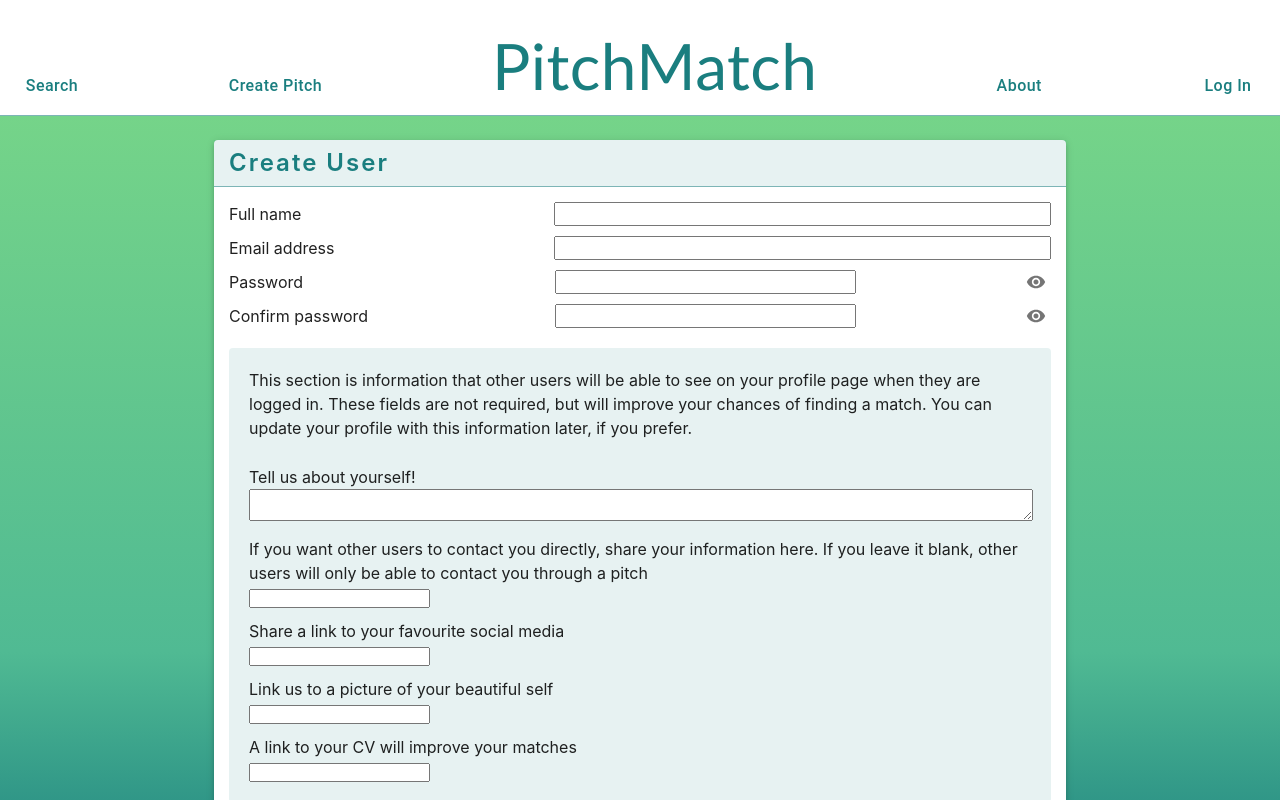
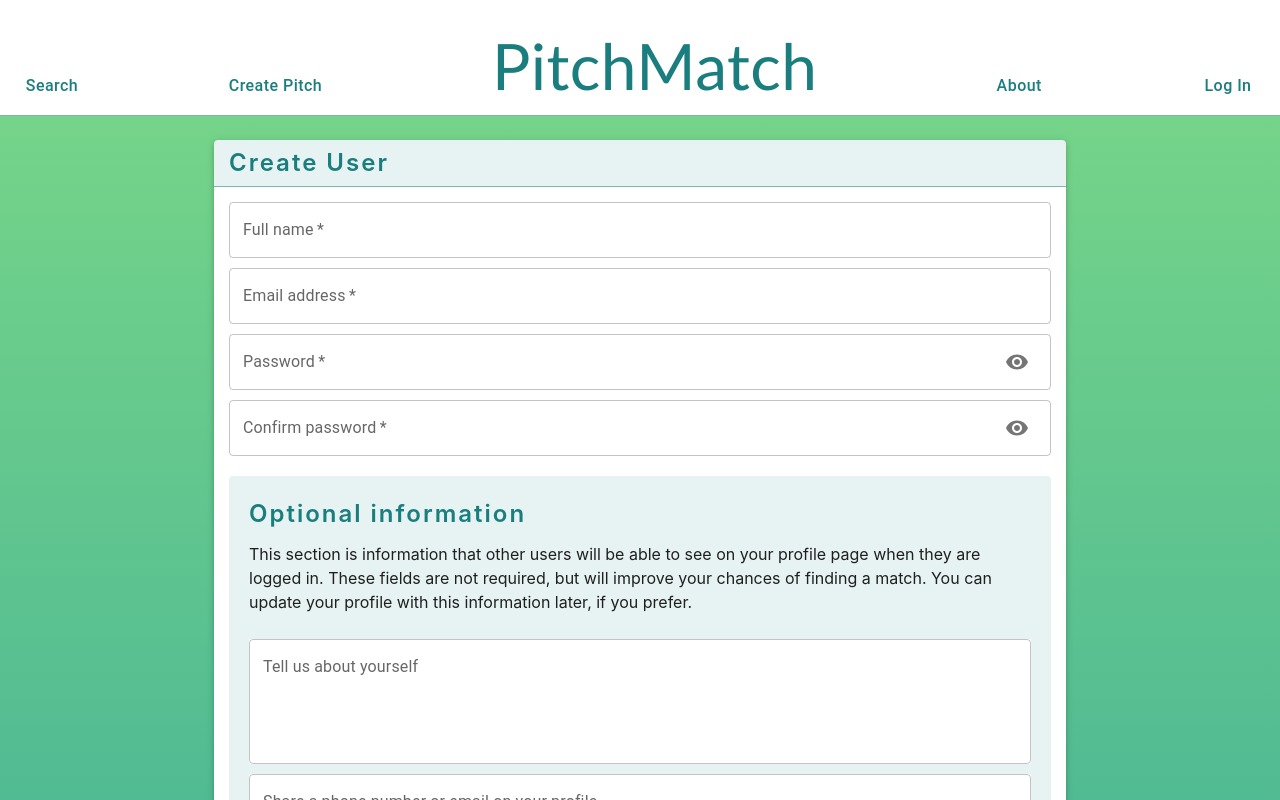
Before and after one commit to Renatuscape/PitchMatchFrontEnd, a React (Vite) app in the folder PitchMatch/: page /createuser in a window 1280 px wide. Shown: the top 800 px of the page. Built offline with nearby package versions, Linux system fonts and the light colour scheme.

Commit message:
Fixed Create User design

```diff
--- a/PitchMatch/src/pages/CreateUser.tsx
+++ b/PitchMatch/src/pages/CreateUser.tsx
@@ -1,5 +1,5 @@
 import { AutoAwesome, Visibility, VisibilityOff } from "@mui/icons-material";
-import { Button, Container, IconButton, Paper } from "@mui/material";
+import { Button, Container, IconButton, InputAdornment, Paper, TextField } from "@mui/material";
 import { ChangeEvent, FormEvent, useState } from "react";
 import { Link, useNavigate } from 'react-router-dom';
 
@@ -76,7 +76,7 @@ export function CreateUser() {
    const handleChange = (e: ChangeEvent<HTMLInputElement | HTMLTextAreaElement>) => {
       setUser({ ...user, [e.target.name]: e.target.value })
    }
-   return     <div className='page-background'>
+   return <div className='page-background'>
       <Container maxWidth='md' sx={{ padding: 3, display: 'flex', flexDirection: 'column', gap: 3, justifyContent: 'center', textAlign: 'center' }}>
          <Paper elevation={3} style={{ marginBottom: 15, minHeight: '70vh' }}>
             <div style={{ display: 'flex', alignItems: 'flex-end', justifyContent: 'space-between', padding: '5px 15px', backgroundColor: 'rgb(26,126,127, 0.1)', }}>
@@ -84,74 +84,127 @@ export function CreateUser() {
             </div>
             <form onSubmit={onSubmit} style={{
                display: 'flex', flexDirection: 'column', gap: 10,
-               padding: 15,
+               padding: '15px',
                borderTop: 'solid',
                borderWidth: 1,
                borderColor: 'rgba(26, 125, 127, 0.564)',
             }}>
-               <div className='form-input-container'>
-                  <label htmlFor='name'>Full name</label>
-                  <input value={user.name} onChange={handleChange} id='name' name='name' type='text' />
-               </div>
-               <div className='form-input-container'>
-                  <label htmlFor="email">Email address</label>
-                  <input value={user.email} onChange={handleChange} id='email' name='email' type='email' />
-               </div>
-               <div className='form-input-container'>
-                  <label htmlFor="password">Password</label>
-                  <div style={{ margin: 0, display: 'flex', width:'60.4%', justifyContent: 'space-between'}}>
-                     <input
+               <TextField
+                  label='Full name'
+                  variant="outlined"
+                  margin="none"
+                  fullWidth
+                  value={user.name}
+                  onChange={handleChange}
+                  id='name'
+                  name='name'
+                  type='text'
+                  required/>
+
+               <TextField
+                  label='Email address'
+                  variant="outlined"
+                  margin="none"
+                  fullWidth
+                  value={user.email} onChange={handleChange}
+                  id='email'
+                  name='email'
+                  type='email'
+                  required
+               />
+               <TextField
+                  label='Password'
+                  variant="outlined"
+                  margin="none"
+                  fullWidth
                   value={user.password}
                   onChange={handleChange}
                   id='password'
                   name='password'
                   type={showPassword ? 'text' : 'password'}
+                  required
+                  InputProps={{
+                     endAdornment: (
+                        <InputAdornment position="end">
+                           <IconButton onClick={() => handleTogglePasswordVisibility()}>
+                              {showPassword ? <VisibilityOff /> : <Visibility />}
+                           </IconButton>
+                        </InputAdornment>
+                     ),
+                  }}
                />
-                     <IconButton style={{ flexGrow: 0, borderStyle: 'solid', margin: 0, marginLeft: 0, marginRight: '5px', padding: 0 }} onClick={handleTogglePasswordVisibility}>
-                        {showPassword ? <VisibilityOff fontSize="small" /> : <Visibility fontSize="small" />}
-                     </IconButton>
-                  </div>
-               </div>
-               <div className='form-input-container'>
-                  <label htmlFor="confirmPassword">Confirm password</label>
-                  <div style={{ margin: 0, display: 'flex', width:'60.4%', justifyContent: 'space-between'}}>
-                    <input
+               <TextField
+                  label='Confirm password'
+                  variant="outlined"
+                  margin="none"
+                  fullWidth
                   value={confirmedPassword}
                   onChange={(e) => setConfirmedPassword(e.target.value)}
                   id='confirmedPassword'
                   name='confirmPassword'
+                  required
                   type={showPassword ? 'text' : 'password'}
+                  InputProps={{
+                     endAdornment: (
+                        <InputAdornment position="end">
+                           <IconButton onClick={() => handleTogglePasswordVisibility()}>
+                              {showPassword ? <VisibilityOff /> : <Visibility />}
+                           </IconButton>
+                        </InputAdornment>
+                     ),
+                  }}
                />
-                                       <IconButton style={{ flexGrow: 0, borderStyle: 'solid', margin: 0, marginLeft: 0, marginRight: '5px', padding: 0 }} onClick={handleTogglePasswordVisibility}>
-                        {showPassword ? <VisibilityOff fontSize="small" /> : <Visibility fontSize="small" />}
-                     </IconButton>
-                     </div>
-               </div>
                <div style={{ padding: 20, marginTop: 10, borderRadius: 4, backgroundColor: 'rgb(26,126,127, 0.1)', textAlign: 'left', display: 'flex', flexDirection: 'column', gap: 10 }}>
+                  <h2>Optional information</h2>
                   <p style={{ paddingBottom: 15 }}>This section is information that other users will be able to see on your profile page when they are logged in. These fields are not required, but will improve your chances of finding a match. You can update your profile with this information later, if you prefer.</p>
                   <div>
-                     <label htmlFor="bio"><p>Tell us about yourself!</p></label>
-                     <textarea value={user.bio} onChange={handleChange} id='bio' name='bio' style={{ width: '100%' }} />
+                  <TextField
+                  label='Tell us about yourself'
+                  variant="outlined"
+                  margin="none"
+                  fullWidth
+                  multiline rows={4}
+                  sx={{backgroundColor: 'white'}}
+                  value={user.bio} onChange={handleChange} id='bio' name='bio' style={{ width: '100%' }} />
                   </div>
                   <div>
-                     <label htmlFor="contact"><p>If you want other users to contact you directly, share your information here. If you leave it blank, other users will only be able to contact you through a pitch</p></label>
-                     <input value={user.contact} onChange={handleChange} id='contact' name='contact' type='text' />
+                  <TextField
+                  label='Share a phone number or email on your profile'
+                  variant="outlined"
+                  margin="none"
+                  sx={{backgroundColor: 'white'}}
+                  fullWidth
+                  value={user.contact} onChange={handleChange} id='contact' name='contact' type='text' />
                   </div>
                   <div>
-                     <label htmlFor="soMe"><p>Share a link to your favourite social media</p></label>
-                     <input value={user.soMe} onChange={handleChange} id='soMe' name='soMe' type='text' />
+                  <TextField
+                  label='Link to your favourite social media profile'
+                  variant="outlined"
+                  margin="none"
+                  sx={{backgroundColor: 'white'}}
+                  fullWidth
+                  value={user.soMe} onChange={handleChange} id='soMe' name='soMe' type='text' />
                   </div>
                   <div>
-                     <label htmlFor='imgUrl'><p>Link us to a picture of your beautiful self</p></label>
-                     <input value={user.imgUrl} onChange={handleChange} id='imgUrl' name='imgUrl' type='text' />
+                  <TextField
+                  label='Link to a profile picture'
+                  variant="outlined"
+                  margin="none"
+                  style={{backgroundColor: 'white'}}
+                  fullWidth
+                  value={user.imgUrl} onChange={handleChange} id='imgUrl' name='imgUrl' type='text' />
                   </div>
                   <div>
-                     <label htmlFor='cvUrl'><p>A link to your CV will improve your matches</p></label>
-                     <input value={user.cvUrl} onChange={handleChange} id='cvUrl' name='cvUrl' type='text' />
+                  <TextField
+                  label='Link to your CV'
+                  variant="outlined"
+                  margin="none"
+                  style={{backgroundColor: 'white'}}
+                  fullWidth value={user.cvUrl} onChange={handleChange} id='cvUrl' name='cvUrl' type='text' />
                   </div>
                </div>
                {errorMessage && <div style={{ color: 'red' }}>{errorMessage}</div>}
-               <Button variant='contained' color={'success'} type="submit" sx={{backgroundColor: "rgb(26,126,127)", color: "lightgreen"}}>Submit</Button>
+               <Button variant='contained' color={'success'} type="submit" sx={{ backgroundColor: "rgb(26,126,127)", color: "lightgreen" }}>Submit</Button>
             </form>
          </Paper>
       </Container>
```
Lines whose indentation alone changed are shown as unchanged.
